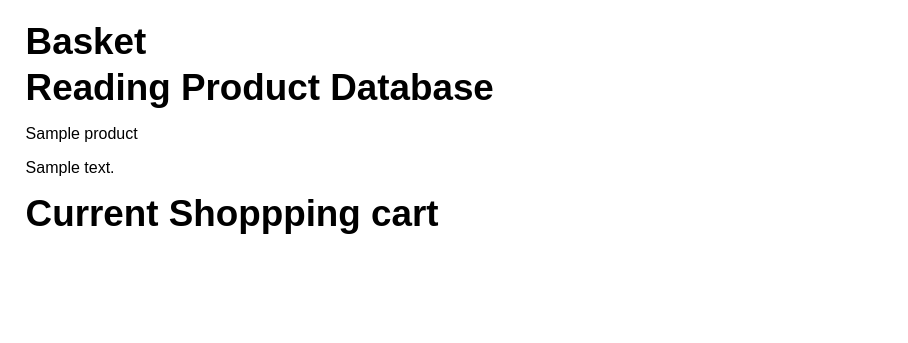
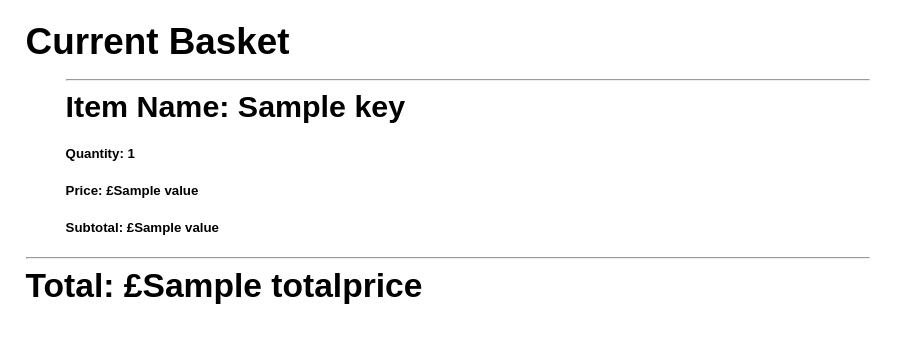
Before and after one commit to underrobyn/cm1102-webstore, a Python web app: template store/templates/basket.html in a window 1280 px wide. Shown: the part 49-392 px from the top of the page, without its empty margins (0-908 px from the left). Run offline with Jinja, Linux system fonts and the light colour scheme; the template is opened without the code that fills it: most values are stand-ins (such as "Sample title", 1, 10 or a date in 2020).

Commit message:
Make even with master

```diff
--- a/store/forms.py
+++ b/store/forms.py
@@ -1,6 +1,6 @@
 from flask_wtf import FlaskForm
 from wtforms import StringField, PasswordField, SubmitField, IntegerField, SelectField, BooleanField
-from wtforms.validators import DataRequired, Length, Email, EqualTo, ValidationError, Regexp
+from wtforms.validators import DataRequired, Length, Email, EqualTo, ValidationError, Regexp, NumberRange
 from store.config import password_req
 import re
 
--- a/store/templates/basket.html
+++ b/store/templates/basket.html
@@ -4,22 +4,18 @@
 
 {% block content %}
 	<section class="main padding">
-		<h1>Basket</h1>
-		<h1>Reading Product Database</h1>
-		{% for product in products %}
-			<p>{{ product.name }}</p>
-			<p>{{ product.description }}</p>
-		{% endfor %}
-		<h1>Current Shoppping cart</h1>
-		{% for item in cart%}
-			{%for product in products %}
-				{% if item.id == current_user.id %}
-					{% if item.product_id == product.id %}
-						<p>Item: {{ product.name }}</p>
-						<p>Quantity: {{ item.quantity }}</p>
-					{% endif %}
-				{% endif %}
+		<h1>Current Basket</h1>
+		<ul>
+			{% for key, value in cart.items() %}
+				<hr>
+				<h3>Item Name: {{ key }}</h3>
+				<h5>Quantity: {{ value[0] }}</h5>
+				<h5>Price: £{{ value[1] }}</h5>
+				<h5>Subtotal: £{{ value[2] }}</h5>
 			{% endfor %}
-		{% endfor %}
+
+		</ul>
+		<hr>
+		<h2>Total: £{{ totalprice }}</h2>
 	</section>
 {% endblock content %}
--- a/store/templates/product.html
+++ b/store/templates/product.html
@@ -6,8 +6,9 @@
 	<section>
 		<h1>Product page - {{ product_id }}</h1>
 	</section>
-	<hr>
+
 	<section class="form">
+		<hr>
 		<form method="POST" action="{{ url_for('AddCart') }}">
 			{{ add_cart.csrf_token }}
 
```
Also changed, not shown: store/routes.py (+32 -4 lines).
